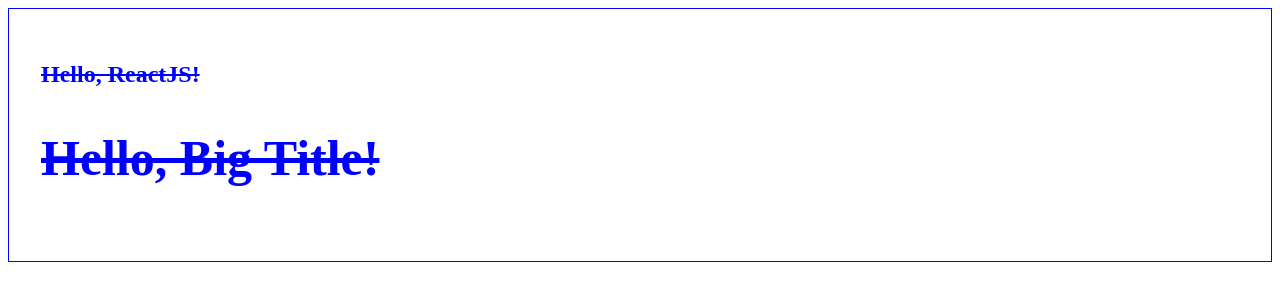
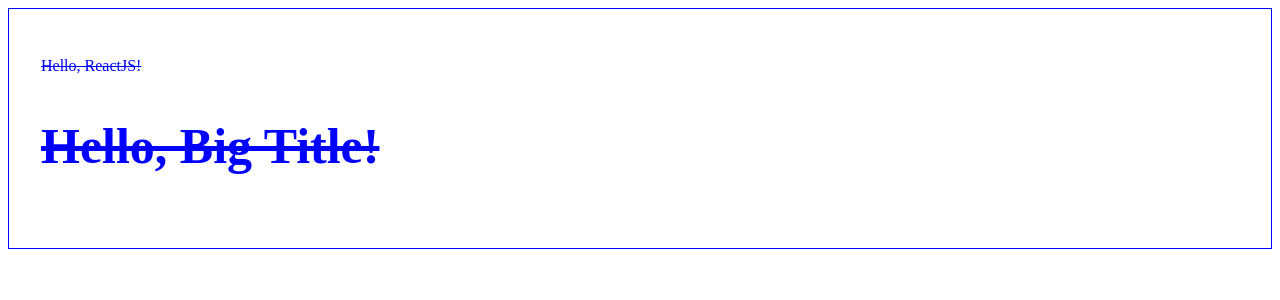
Before and after one commit to Limlim0208/ReactStudy, a React (Vite) app: page / in a window 1280 px wide. Shown: the top 300 px of the page. Built offline with nearby package versions, Linux system fonts and the light colour scheme.

Commit message:
08-09: 실습 코드

```diff
--- a/src/App.tsx
+++ b/src/App.tsx
@@ -1,8 +1,19 @@
 import styled from "styled-components";
+import { keyframes } from "styled-components";
+
+const fadeIn = keyframes`
+from{
+  opacity: 0;
+}
+to{
+  opacity: 1;
+}
+`;
 
 const Title = styled.h1<{ $color: string; $decoration: string }>`
     color: ${(props) => props.$color};
     text-decoration: ${(props) => props.$decoration};
+    animation: ${fadeIn} 2s ease-in;
 `;
 
 const BigTitle = styled(Title)`
@@ -22,7 +33,7 @@ export default function App() {
     return (
         <>
             <BlueBorderWrapper>
-                <Title $color="#0000ff" $decoration="line-through">
+                <Title $color="#0000ff" $decoration="line-through" as="p">
                     Hello, ReactJS!
                 </Title>
                 <BigTitle $color="#0000ff" $decoration="line-through">
```
